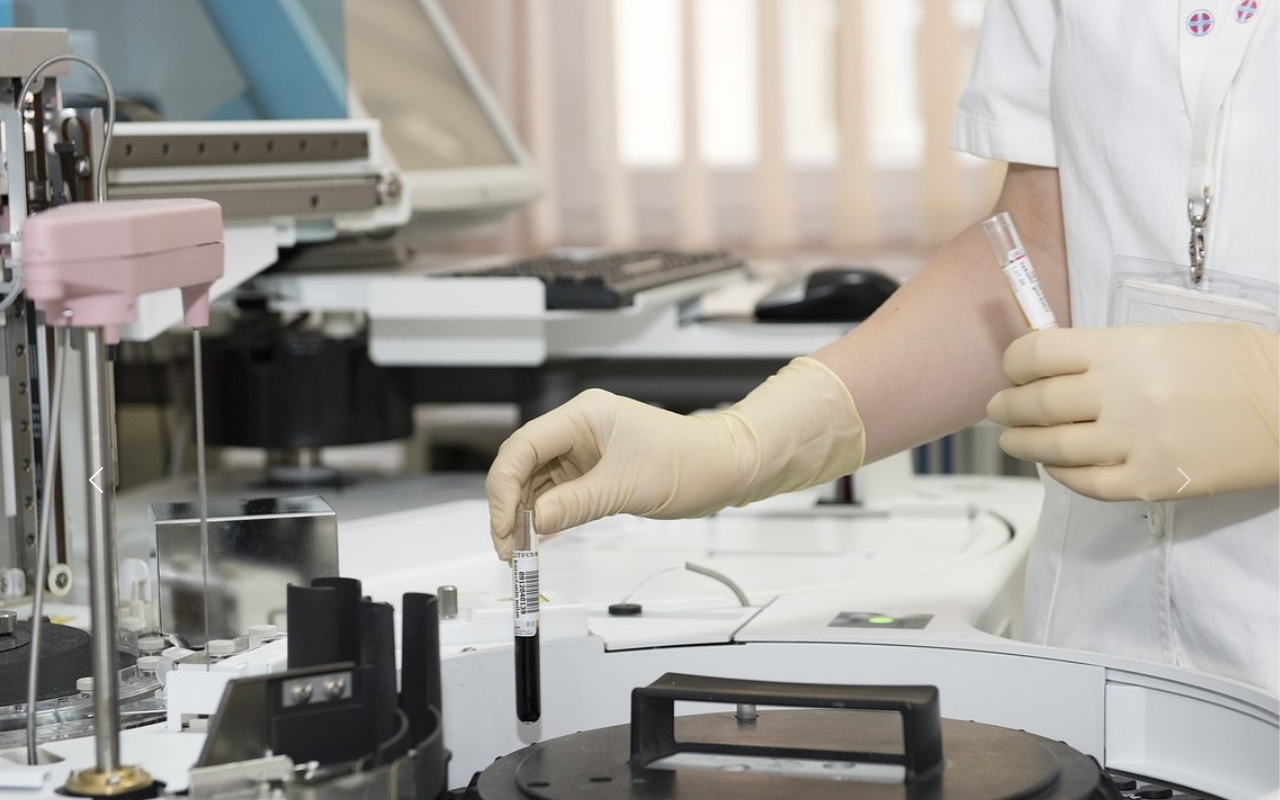
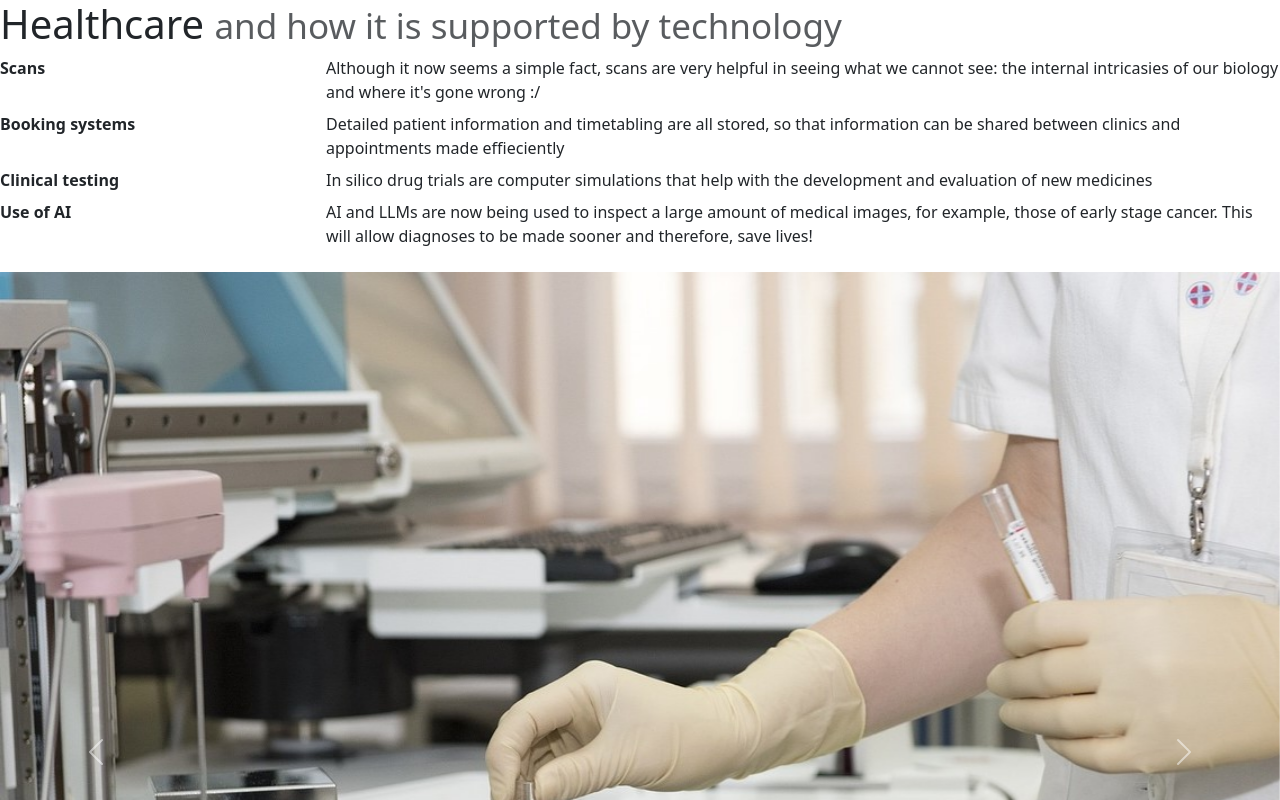
Before and after one commit to katiebish05/groupwebpage, a plain HTML site: page health.html in a window 1280 px wide. Shown: the top 800 px of the page. Drawn offline with nearby package versions, Linux system fonts and the light colour scheme.

Commit message:
Adding more info to health page

```diff
--- a/health.html
+++ b/health.html
@@ -7,8 +7,25 @@
     <link href="https://cdn.jsdelivr.net/npm/bootstrap@5.3.3/dist/css/bootstrap.min.css" rel="stylesheet" integrity="sha384-QWTKZyjpPEjISv5WaRU9OFeRpok6YctnYmDr5pNlyT2bRjXh0JMhjY6hW+ALEwIH" crossorigin="anonymous">
   </head>
   <body>
+    <!--Title-->
+    <h1>
+      Healthcare
+      <small class="text-muted">and how it is supported by technology</small>
+    </h1>
+    <!--List of benefits-->
+    <dl class="row">
+      <dt class="col-sm-3">Scans</dt>
+      <dd class="col-sm-9">Although it now seems a simple fact, scans are very helpful in seeing what we cannot see: the internal intricasies of our biology and where it's gone wrong :/</dd>
 
+      <dt class="col-sm-3">Booking systems</dt>
+      <dd class="col-sm-9">Detailed patient information and timetabling are all stored, so that information can be shared between clinics and appointments made effieciently</dd>
 
+      <dt class="col-sm-3">Clinical testing</dt>
+      <dd class="col-sm-9">In silico drug trials are computer simulations that help with the development and evaluation of new medicines</dd>
+
+      <dt class="col-sm-3">Use of AI</dt>
+      <dd class="col-sm-9">AI and LLMs are now being used to inspect a large amount of medical images, for example, those of early stage cancer. This will allow diagnoses to be made sooner and therefore, save lives!</dd>
+    </dl>
 
     <!--Image carousel-->
     <div id="ImageCarousel" class="carousel slide">
```
